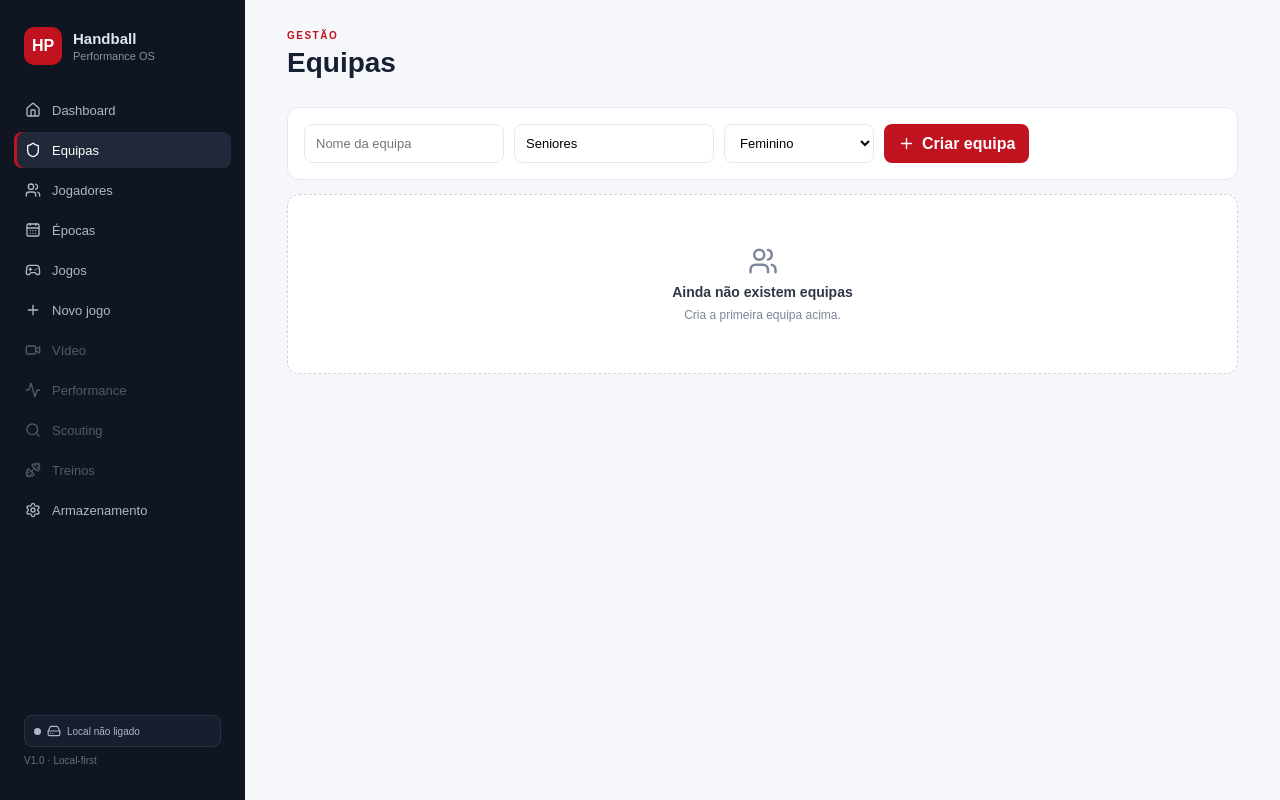
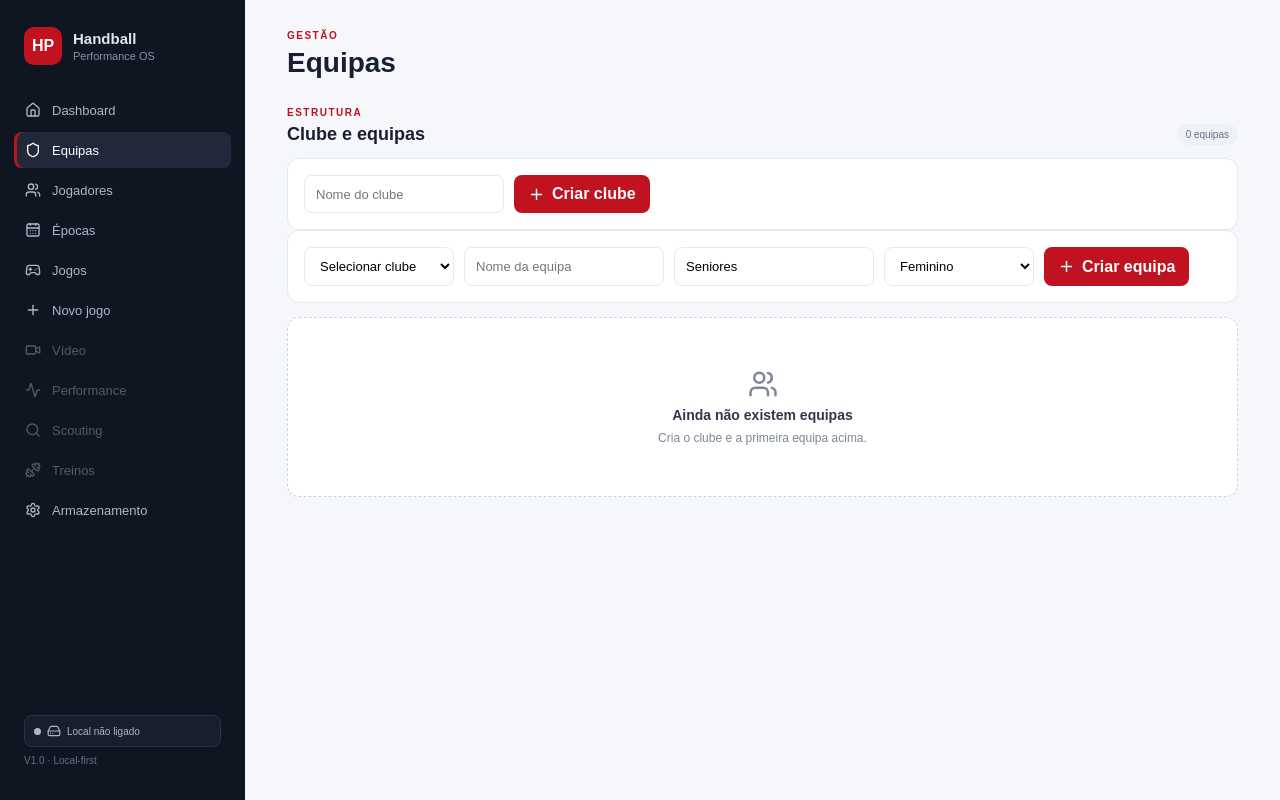
Before and after one commit to AndreBitZ/handball-performance-os, a Next.js app: page /teams in a window 1280 px wide. Built offline with nearby package versions, Linux system fonts and the light colour scheme.

Commit message:
feat: connect team management to local clubs

```diff
--- a/app/teams/page.tsx
+++ b/app/teams/page.tsx
@@ -5,17 +5,88 @@ import { useEffect, useState } from 'react'
 import { Plus, Trash2, Users } from 'lucide-react'
 import { db } from '../../src/lib/storage/db'
 import { createId } from '../../src/lib/storage/id'
-import type { Team } from '../../src/lib/storage/types'
+import type { Club, Team } from '../../src/lib/storage/types'
 import '../dashboard.css'
 
 export default function TeamsPage() {
   const [teams, setTeams] = useState<Team[]>([])
+  const [clubs, setClubs] = useState<Club[]>([])
   const [name, setName] = useState('')
   const [category, setCategory] = useState('Seniores')
   const [gender, setGender] = useState<Team['gender']>('F')
-  async function load() { if (db) setTeams(await db.teams.orderBy('name').toArray()) }
+  const [clubId, setClubId] = useState('')
+  const [clubName, setClubName] = useState('')
+  const [error, setError] = useState('')
+
+  async function load() {
+    if (!db) return
+    const [nextTeams, nextClubs] = await Promise.all([
+      db.teams.orderBy('name').toArray(),
+      db.clubs.orderBy('name').toArray(),
+    ])
+    setTeams(nextTeams)
+    setClubs(nextClubs)
+    setClubId(current => current || nextClubs[0]?.id || '')
+  }
+
   useEffect(() => { void load() }, [])
-  async function addTeam(e: React.FormEvent) { e.preventDefault(); if (!db || !name.trim()) return; const now = new Date().toISOString(); await db.teams.add({ id: createId(), clubId: 'local-club', name: name.trim(), category, gender, active: true, createdAt: now, updatedAt: now }); setName(''); await load() }
-  async function remove(id: string) { if (!db || !window.confirm('Apagar esta equipa?')) return; await db.teams.delete(id); await load() }
-  return <main className="content standalonePage"><header className="topbar"><div><p className="eyebrow">GESTÃO</p><h1>Equipas</h1></div></header><section className="section"><form onSubmit={addTeam} className="localForm"><input value={name} onChange={e => setName(e.target.value)} placeholder="Nome da equipa"/><input value={category} onChange={e => setCategory(e.target.value)} placeholder="Categoria"/><select value={gender} onChange={e => setGender(e.target.value as Team['gender'])}><option value="F">Feminino</option><option value="M">Masculino</option><option value="MIXED">Misto</option></select><button type="submit"><Plus size={17}/> Criar equipa</button></form><div className="localList">{teams.length === 0 && <div className="emptyState"><Users size={30}/><strong>Ainda não existem equipas</strong><span>Cria a primeira equipa acima.</span></div>}{teams.map(team => <div className="localRow" key={team.id}><Link href={`/teams/${team.id}`} style={{ flex: 1 }}><strong>{team.name}</strong><span>{team.category} · {team.gender === 'F' ? 'Feminino' : team.gender === 'M' ? 'Masculino' : 'Misto'}</span></Link><button className="iconButton" onClick={() => void remove(team.id)} aria-label={`Apagar ${team.name}`}><Trash2 size={17}/></button></div>)}</div></section></main>
+
+  async function addClub(e: React.FormEvent) {
+    e.preventDefault()
+    if (!db || !clubName.trim()) return
+    const now = new Date().toISOString()
+    const id = createId()
+    await db.clubs.add({ id, name: clubName.trim(), createdAt: now, updatedAt: now })
+    setClubName('')
+    setClubId(id)
+    await load()
+  }
+
+  async function addTeam(e: React.FormEvent) {
+    e.preventDefault()
+    if (!db || !name.trim()) return
+    if (!clubId) {
+      setError('Cria ou seleciona um clube antes de criar a equipa.')
+      return
+    }
+    setError('')
+    const now = new Date().toISOString()
+    await db.teams.add({ id: createId(), clubId, name: name.trim(), category, gender, active: true, createdAt: now, updatedAt: now })
+    setName('')
+    await load()
+  }
+
+  async function remove(id: string) {
+    if (!db || !window.confirm('Apagar esta equipa?')) return
+    await db.teams.delete(id)
+    await load()
+  }
+
+  const clubNames = new Map(clubs.map(club => [club.id, club.name]))
+
+  return <main className="content standalonePage">
+    <header className="topbar"><div><p className="eyebrow">GESTÃO</p><h1>Equipas</h1></div></header>
+    <section className="section">
+      <div className="sectionHeader"><div><p className="eyebrow">ESTRUTURA</p><h3>Clube e equipas</h3></div><span className="status">{teams.length} equipas</span></div>
+      <form onSubmit={addClub} className="localForm">
+        <input value={clubName} onChange={e => setClubName(e.target.value)} placeholder="Nome do clube" aria-label="Nome do clube" />
+        <button type="submit"><Plus size={17}/> Criar clube</button>
+      </form>
+      <form onSubmit={addTeam} className="localForm">
+        <select value={clubId} onChange={e => setClubId(e.target.value)} aria-label="Clube">
+          <option value="">Selecionar clube</option>
+          {clubs.map(club => <option key={club.id} value={club.id}>{club.name}</option>)}
+        </select>
+        <input value={name} onChange={e => setName(e.target.value)} placeholder="Nome da equipa" required />
+        <input value={category} onChange={e => setCategory(e.target.value)} placeholder="Categoria" />
+        <select value={gender} onChange={e => setGender(e.target.value as Team['gender'])}><option value="F">Feminino</option><option value="M">Masculino</option><option value="MIXED">Misto</option></select>
+        <button type="submit"><Plus size={17}/> Criar equipa</button>
+      </form>
+      {error && <p className="status" role="alert">{error}</p>}
+      <div className="localList">
+        {teams.length === 0 && <div className="emptyState"><Users size={30}/><strong>Ainda não existem equipas</strong><span>Cria o clube e a primeira equipa acima.</span></div>}
+        {teams.map(team => <div className="localRow" key={team.id}><Link href={`/teams/${team.id}`} style={{ flex: 1 }}><strong>{team.name}</strong><span>{clubNames.get(team.clubId) ?? 'Clube desconhecido'} · {team.category} · {team.gender === 'F' ? 'Feminino' : team.gender === 'M' ? 'Masculino' : 'Misto'}</span></Link><button className="iconButton" onClick={() => void remove(team.id)} aria-label={`Apagar ${team.name}`}><Trash2 size={17}/></button></div>)}
+      </div>
+    </section>
+  </main>
 }
```
